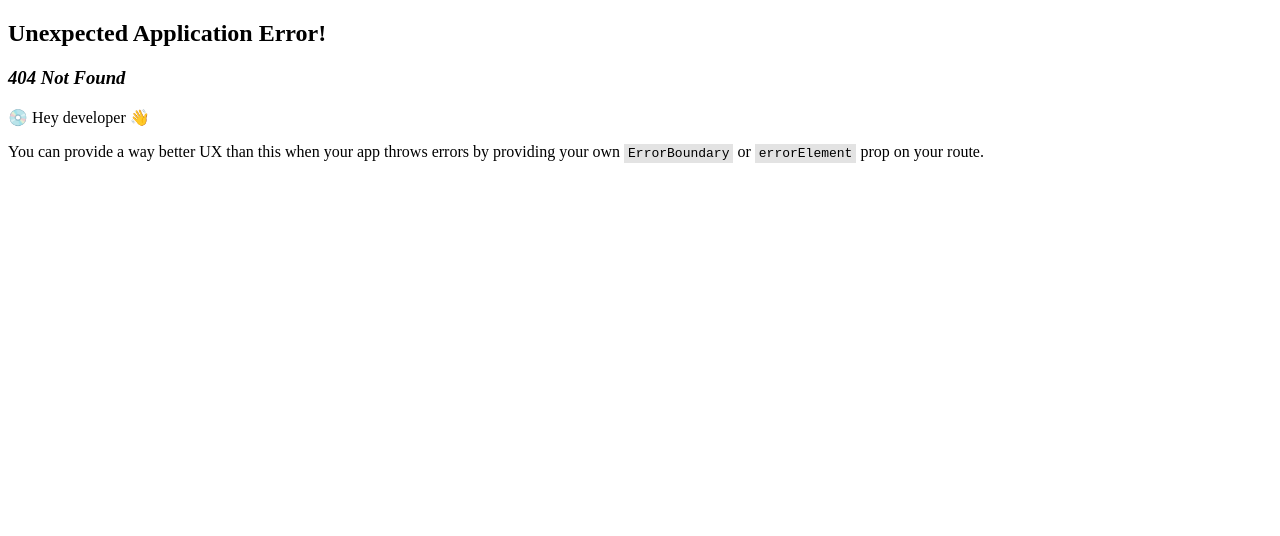
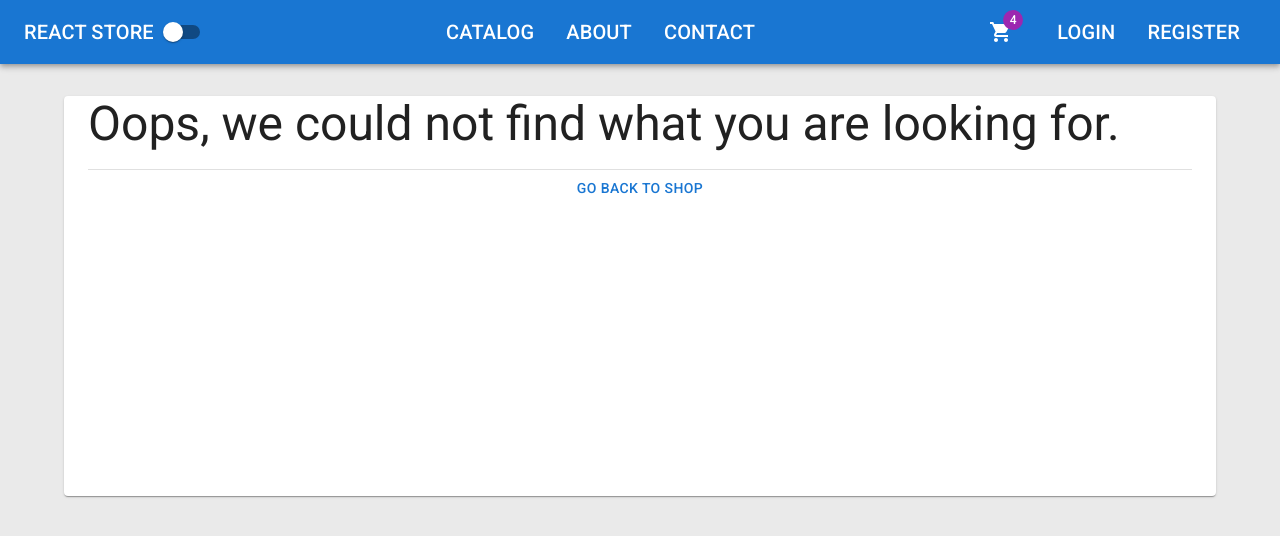
Before and after one commit to julianholling/ReStore, a React (Create React App) app in the folder client/: page /not-found in a window 1280 px wide. Before the commit this address had no page. Shown: the top 536 px of the page. Built offline with nearby package versions, Linux system fonts and the light colour scheme.

Commit message:
chapter 55 - adding a not found component

```diff
--- /dev/null
+++ b/client/src/app/errors/NotFound.tsx
@@ -0,0 +1,14 @@
+import { Button, Container, Divider, Paper, Typography } from "@mui/material";
+import { Link } from "react-router-dom";
+
+export default function NotFound() {
+
+    return (
+        <Container component={Paper} sx={{height:400}}>
+            <Typography gutterBottom variant="h3">Oops, we could not find what you are looking for.</Typography>
+            <Divider />
+            <Button fullWidth component={Link} to='/catalog'>Go back to shop</Button>
+        </Container>
+    )
+
+}
--- a/client/src/app/router/Routes.tsx
+++ b/client/src/app/router/Routes.tsx
@@ -1,4 +1,4 @@
-import { createBrowserRouter } from 'react-router-dom';
+import { Navigate, createBrowserRouter } from 'react-router-dom';
 import App from '../layout/App';
 import HomePage from '../../features/home/HomePage';
 import ProductDetails from '../../features/catalog/ProductDetails';
@@ -6,6 +6,7 @@
 import AboutPage from '../../features/about/AboutPage';
 import ContactPage from '../../features/contact/ContactPage';
 import ServerError from '../errors/ServerError';
+import NotFound from '../errors/NotFound';
 
 export const router = createBrowserRouter(
     [
@@ -19,6 +20,8 @@
                 {path: 'about', element: <AboutPage />},
                 {path: 'contact', element: <ContactPage />},
                 {path: 'server-error', element: <ServerError />},
+                {path: 'not-found', element: <NotFound />},
+                {path: '*', element: <Navigate replace to='/not-found' />},
             ]
         }
     ]
--- a/client/src/features/catalog/ProductDetails.tsx
+++ b/client/src/features/catalog/ProductDetails.tsx
@@ -3,6 +3,7 @@
 import { useParams } from "react-router-dom";
 import { Product } from "../../app/models/product";
 import agent from "../../app/api/agent";
+import NotFound from "../../app/errors/NotFound";
 
 export default function ProductDetails() {
 
@@ -20,7 +21,7 @@
 
     if(loading) return <h3>Loading ...</h3>
 
-    if(!product) return <h3>Product not found</h3>
+    if(!product) return <NotFound />
 
     return (
         <Grid container spacing={6}>
```
Also changed, not shown: 2 other files (tests, documents, lock files or other folders).
